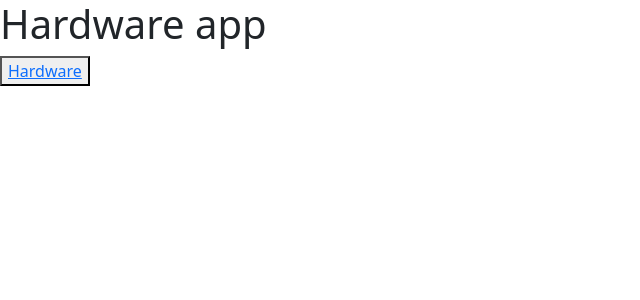
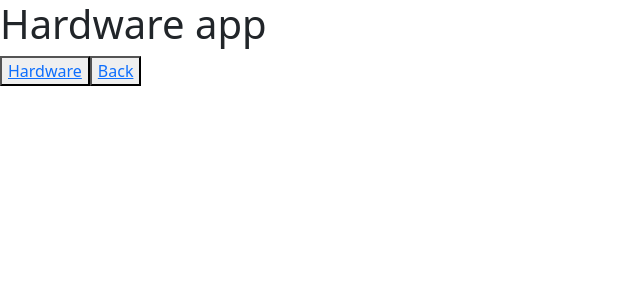
Before and after one commit to zubichVilla/hard-app, an Angular app: page /detail/1 in a window 1280 px wide. Shown: the top 300 px of the page, without its empty margins (0-640 px from the left). Built offline with nearby package versions, Linux system fonts and the light colour scheme.

Commit message:
Detail presentation in seperate view
Fetching via routerLink on the detail, code path

```diff
--- a/src/app/hardware/hardware-detail/hardware-detail.component.html
+++ b/src/app/hardware/hardware-detail/hardware-detail.component.html
@@ -3,3 +3,7 @@
   <h2>Detalji o {{hardware.name}}</h2>
   <p>Cijena: {{hardware.price}} EUR</p>
 </div>
+
+<button>
+  <a [routerLink]="['/hardware']">Back</a>
+</button>
--- a/src/app/hardware/hardware-detail/hardware-detail.component.ts
+++ b/src/app/hardware/hardware-detail/hardware-detail.component.ts
@@ -1,5 +1,7 @@
-import {Component, Input, OnInit} from '@angular/core';
+import {Component, OnInit} from '@angular/core';
 import {Hardware} from "../hardware-model";
+import {ActivatedRoute} from "@angular/router";
+import {HardwareService} from "../hardware.service";
 
 @Component({
   selector: 'app-hardware-detail',
@@ -8,11 +10,19 @@ import {Hardware} from "../hardware-model";
 })
 export class HardwareDetailComponent implements OnInit {
 
-  @Input() hardware!: Hardware;
+  hardware?: Hardware;
 
-  constructor() { }
+  constructor(private  route: ActivatedRoute,
+              private hardwareService: HardwareService) { }
 
   ngOnInit(): void {
+
+    // First get the product id from the current route.
+    const  routeParams = this.route.snapshot.paramMap;
+    const  hardwareIdFromRoute = String(routeParams.get('code'));
+
+    // Find the product that correspond with the id provided in route.
+    this.hardware = this.hardwareService.getHardwareById(hardwareIdFromRoute)
   }
 
 }
--- a/src/app/hardware/hardware-model.ts
+++ b/src/app/hardware/hardware-model.ts
@@ -1,4 +1,5 @@
 export interface Hardware{
+  code: string;
   name: string;
   price: number;
 }
--- a/src/app/hardware/hardware.component.html
+++ b/src/app/hardware/hardware.component.html
@@ -2,8 +2,8 @@
 <h3>Hardver</h3>
 
 <ul>
-  <li *ngFor="let hardware of hardwareList" (click)="onSelect(hardware)">
-    <div class="card text-white bg-dark" style="max-width: 18rem;">
+  <li *ngFor="let hardware of hardwareList">
+    <div class="card text-white bg-dark" style="max-width: 18rem;" [routerLink]="['/detail', hardware.code]">
       <div class="card-body" [class.selected]="hardware === selectedHardware">
         <span>
         <svg xmlns="http://www.w3.org/2000/svg" width="32" height="32" fill="currentColor" class="bi bi-pc-display-horizontal" viewBox="0 0 16 16"><path d="M1.5 0A1.5 1.5 0 0 0 0 1.5v7A1.5 1.5 0 0 0 1.5 10H6v1H1a1 1 0 0 0-1 1v3a1 1 0 0 0 1 1h14a1 1 0 0 0 1-1v-3a1 1 0 0 0-1-1h-5v-1h4.5A1.5 1.5 0 0 0 16 8.5v-7A1.5 1.5 0 0 0 14.5 0h-13Zm0 1h13a.5.5 0 0 1 .5.5v7a.5.5 0 0 1-.5.5h-13a.5.5 0 0 1-.5-.5v-7a.5.5 0 0 1 .5-.5ZM12 12.5a.5.5 0 1 1 1 0 .5.5 0 0 1-1 0Zm2 0a.5.5 0 1 1 1 0 .5.5 0 0 1-1 0ZM1.5 12h5a.5.5 0 0 1 0 1h-5a.5.5 0 0 1 0-1ZM1 14.25a.25.25 0 0 1 .25-.25h5.5a.25.25 0 1 1 0 .5h-5.5a.25.25 0 0 1-.25-.25Z"/></svg>
@@ -13,4 +13,4 @@
   </li>
 </ul>
 
-<app-hardware-detail [hardware]="selectedHardware"></app-hardware-detail>
+<!--<app-hardware-detail [hardware]="selectedHardware"></app-hardware-detail>-->
--- a/src/app/hardware/hardware.service.ts
+++ b/src/app/hardware/hardware.service.ts
@@ -13,4 +13,8 @@ export class HardwareService {
   getHardware(): Observable<Hardware[]>{
     return of(MockedHardwareList)
   }
+
+  getHardwareById(code: String){
+    return MockedHardwareList.find( h => h.code === code)
+  }
 }
--- a/src/app/hardware/mocked-hardware-list.ts
+++ b/src/app/hardware/mocked-hardware-list.ts
@@ -1,7 +1,7 @@
 import {Hardware} from "./hardware-model";
 
 export const MockedHardwareList: Hardware[] = [
-  { name: "ASUS RTX3060", price: 5000},
-  { name: "ASUS GTX1660", price: 3500},
-  { name: "ASUS Gigabyte RTX3050", price: 3000},
+  { code: "1111" ,name: "ASUS RTX3060", price: 5000},
+  { code: "2222" , name: "ASUS GTX1660", price: 3500},
+  { code: "3333" , name: "ASUS Gigabyte RTX3050", price: 3000},
 ]
```
